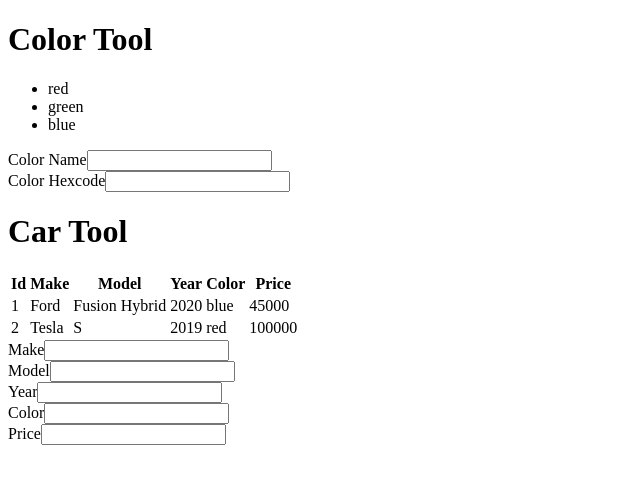
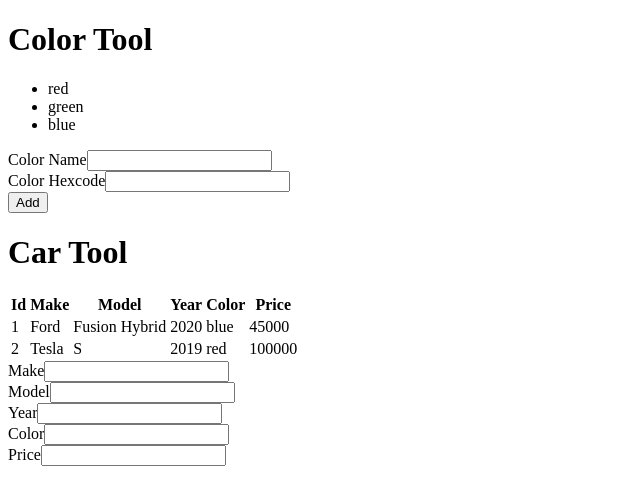
Before and after one commit to t4d-classes/react_12092020, a React (Create React App) app in the folder demo-app/: page / in a window 1280 px wide. Shown: the top 504 px of the page, without its empty margins (0-640 px from the left). Built offline with nearby package versions, Linux system fonts and the light colour scheme.

Commit message:
add code demos

```diff
--- a/demo-app/src/components/CarForm.js
+++ b/demo-app/src/components/CarForm.js
@@ -14,12 +14,13 @@
     setCarForm({
       ...carForm,
       [e.target.name]: e.target.type === 'number'
-        ? parseInt(e.target.value) : e.target.value,
+        ? parseFloat(e.target.value) : e.target.value,
     });
 
   };
 
   console.log(carForm);
+
 
   return (
     <form>
--- a/demo-app/src/components/ColorForm.js
+++ b/demo-app/src/components/ColorForm.js
@@ -1,6 +1,6 @@
 import React, { useState } from 'react';
 
-export function ColorForm() {
+export function ColorForm(props) {
 
   // array destructuring
   const [
@@ -17,19 +17,33 @@
 
   };
 
-  console.log(colorForm);
+  const submitColor = () => {
+    props.onSubmitColor(colorForm);
+
+    setColorForm({
+      name: '', hexcode: '',
+    });
+  };
 
   return (
     <form>
       <div>
         <label htmlFor="color-name-input">Color Name</label>
-        <input type="text" id="color-name-input" name="name" value={colorForm.name} onChange={change} />
+        <input type="text" id="color-name-input" name="name"
+          value={colorForm.name} onChange={change} />
       </div>
       <div>
-        <label htmlFor="color-name-input">Color Hexcode</label>
-        <input type="text" id="color-name-input" name="hexcode" value={colorForm.hexcode} onChange={change} />
+        <label htmlFor="color-hexcode-input">Color Hexcode</label>
+        <input type="text" id="color-hexcode-input" name="hexcode" value={colorForm.hexcode} onChange={change} />
+      </div>
+      <div>
+        <button type="button" onClick={submitColor}>{props.buttonText}</button>
       </div>
     </form>
   );
 
 }
+
+ColorForm.defaultProps = {
+  buttonText: 'Submit Color',
+};
--- a/demo-app/src/components/ColorTool.js
+++ b/demo-app/src/components/ColorTool.js
@@ -1,4 +1,4 @@
-import React from 'react';
+import React, { useState } from 'react';
 import PropTypes from 'prop-types';
 
 import { ToolHeader } from './ToolHeader';
@@ -8,11 +8,26 @@
 
 export function ColorTool(props) {
 
+  const [ colors, setColors ] = useState([ ...props.colors ]);
+
+  const addColor = (newColor) => {
+
+    setColors([
+      ...colors,
+      {
+        ...newColor,
+        id: Math.max(...colors.map(c => c.id), 0) + 1,
+      },
+    ]);
+
+
+  }
+
   return (
     <>
       <ToolHeader headerText={props.headerText} />
-      <ColorList colors={props.colors} />
-      <ColorForm />
+      <ColorList colors={colors} />
+      <ColorForm buttonText="Add" onSubmitColor={addColor} />
     </>
   )
 }
```
Also changed, not shown: 1 other file (tests, documents, lock files or other folders).
